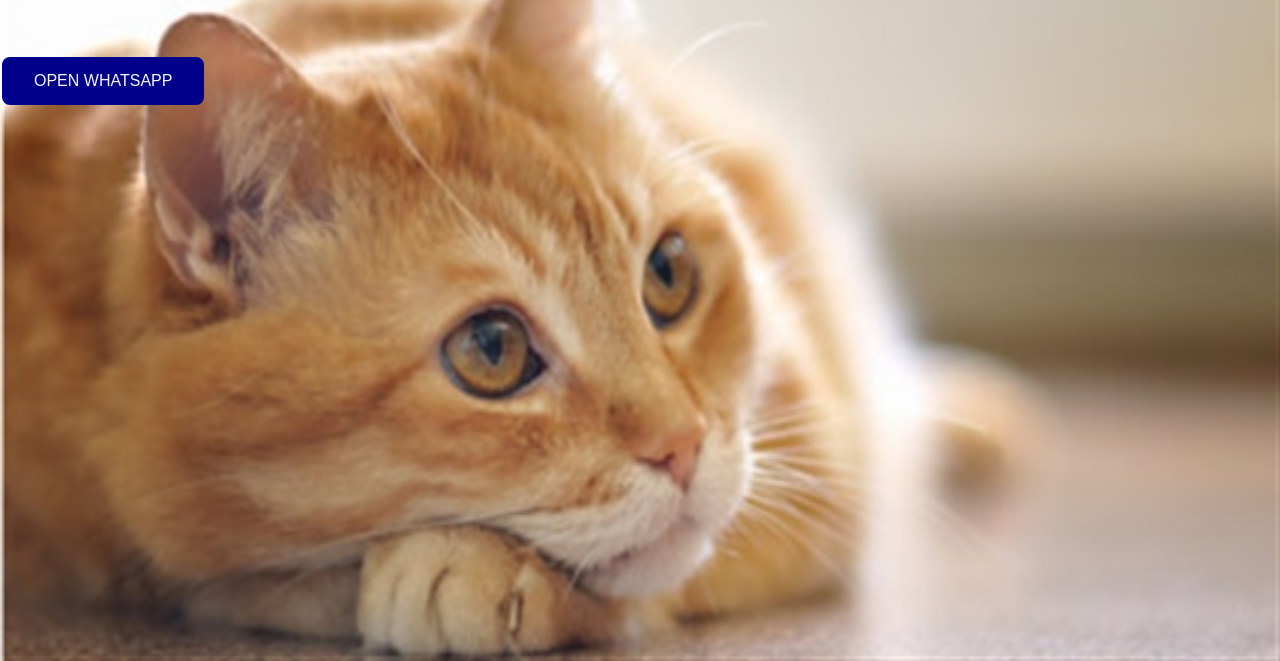
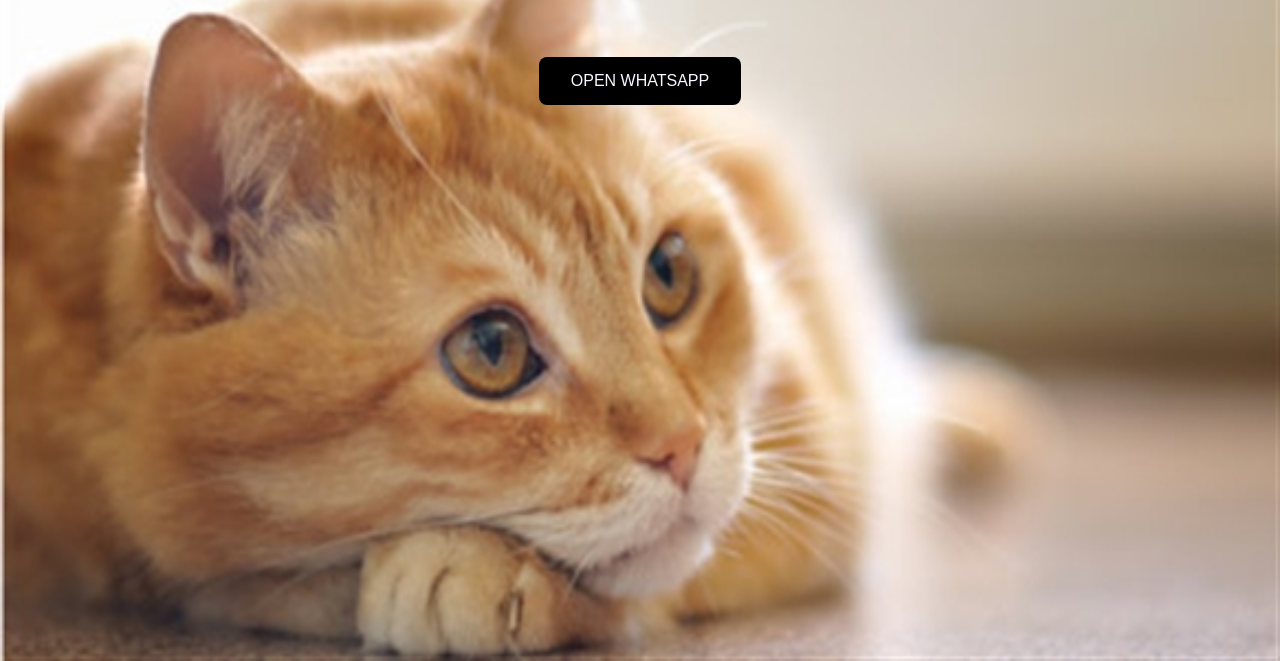
Before and after one commit to DemonGuru/website, a plain HTML site: page index.html in a window 1280 px wide. Shown: the part 139-800 px from the top of the page. Drawn offline with Linux system fonts and the light colour scheme.

Commit message:
CSS CHANGE

```diff
--- a/DL Designs style.css
+++ b/DL Designs style.css
@@ -20,13 +20,12 @@
             margin: 20px auto;
             padding: 0 20px;
         }
-        my-button
+        .my-button
 	    {
-            background-color: darkblue;
+            background-color: black;
             border: none;
             color:ghostwhite;
             padding: 15px 32px;
-            text-align: center;
             text-decoration: none;
             display: inline-block;
             font-size: 16px;
--- a/index.html
+++ b/index.html
@@ -19,9 +19,9 @@
   </h2>
   <br>
   <br>
-  <a href="http://wa.me/+919791537965/">
-  <my-button class="btn">OPEN WHATSAPP</my-button>
-  </a>
+  <div style="text-align:center">
+    <button class="my-button" href="http://wa.me/+919095064152/">OPEN WHATSAPP</button>
+ </div>
   <script src="DL Designs script.js"></script>
 </body>
 
```
